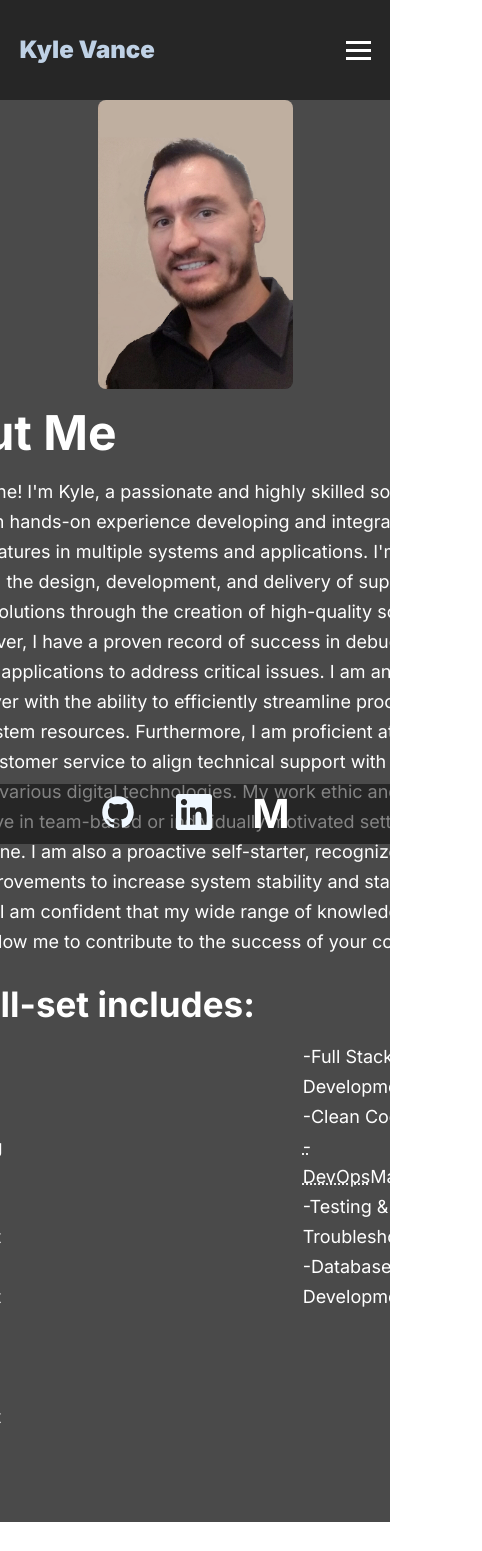
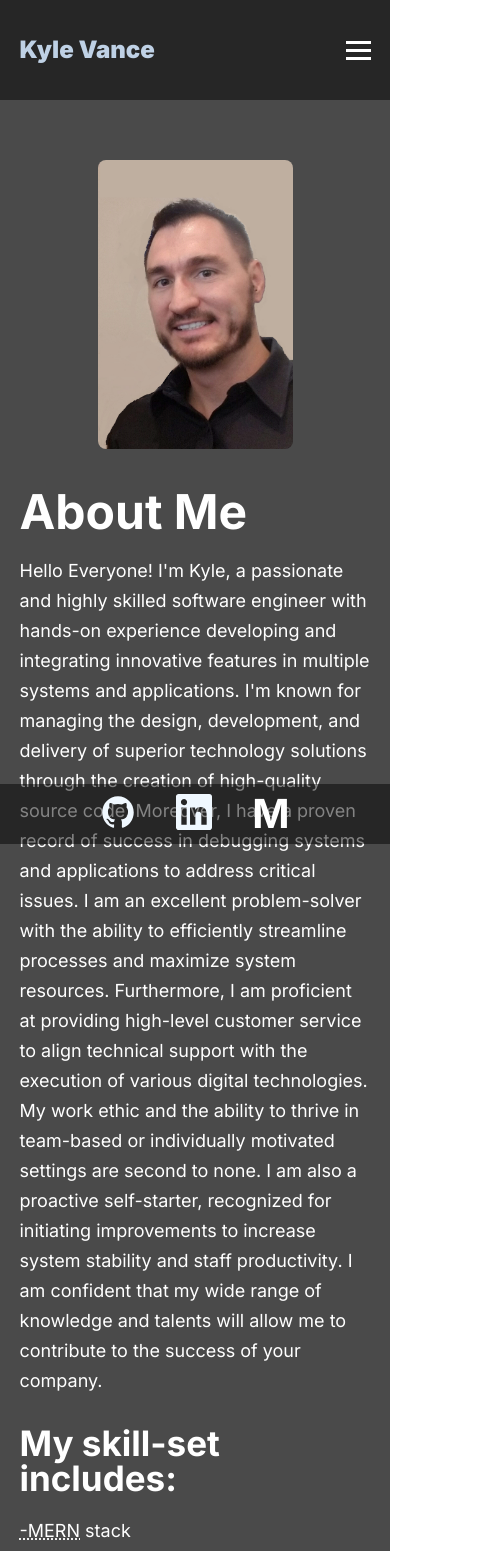
Before and after one commit to KVance1010/Kyle-Vance-Portfolio, a React (Create React App) app: page /about in a window 390 px wide. Shown: the top 1551 px of the page, 482 px wide, since content can reach past the window. Before the commit the page ends 1522 px from the top, so only its background shows below. Built offline with nearby package versions, Linux system fonts and the light colour scheme.

Commit message:
finished the css on about page

```diff
--- a/src/styles/About.css
+++ b/src/styles/About.css
@@ -5,7 +5,7 @@
 	height:100%;
 	min-height: 100vh;
 	align-items: center;
-	padding: 80px 0;
+	padding: 140px 0;
 }
 
 .aboutMe img {
@@ -43,15 +43,20 @@
 .aboutMe ul{
 	margin-bottom: 10px;
 }
+
 .skill_set_list_container{
 	display: flex;
-	/* justify-content: ; */
 }
+
 .skill_set_list_container  ul:last-child{
 	margin-left: 300px;
 }
-
-@media screen and (max-width: 968px) {
+@media screen and (max-width: 1288px){
+	.skill_set_list_container  ul:last-child{
+		margin-left: 100px;
+	}
+}
+@media screen and (max-width: 1158px) {
 	.aboutMe {
 		flex-wrap: wrap;
 		justify-content: center;
@@ -59,4 +64,20 @@
 	.aboutMe img {
 		max-width: 50%;
 	}
+	.about_me_content {
+		margin: var(--outside-padding);
+		font-size: large;
+	}
+	.skill_set_list_container  ul:last-child{
+		margin-left: 300px;
+	}
 }
+@media screen and (max-width:690px){
+	.skill_set_list_container{
+		flex-direction: column;
+	}
+	.skill_set_list_container  ul:last-child{
+		margin-left: 0px;
+	}
+
+}
--- a/src/styles/Contact.css
+++ b/src/styles/Contact.css
@@ -24,7 +24,6 @@
 	display: flex;
 	border-radius: 1rem;
 	width: 100%;
-	/* height: 100%; */
 	height: 575px;
 }
 
@@ -74,10 +73,9 @@ textarea::placeholder {
 }
 
 .contactMe img {
-	max-width: 40%;
-	block-size: 575px;
+	max-width: 625px;
 	min-width: 575px;
-	min-height: 500px;
+	min-height: 575px;
 	border-radius: 0.5rem;
 }
 
@@ -125,8 +123,6 @@ textarea::placeholder {
 		font-size: 20px;
 	}
 	.contactMe img {
-		max-width: 80%;
-		/* min-width: 359px; */
 		border-radius: 0.5rem;
 	}
 }
@@ -159,7 +155,6 @@ textarea::placeholder {
 	}
 	.contactMe img {
 		order: 1;
-		width: 80%;
 	}
 	.contactMe form {
 		margin-right: 0;
@@ -169,6 +164,12 @@ textarea::placeholder {
 		flex-wrap: wrap;
 		gap: 60px;
 		justify-content: center;
+	}
+}
+@media screen and (min-width: 870px) {
+	.contactMe img {
+		min-width: 375px;
+		min-height: 375px;
 	}
 }
 
```
